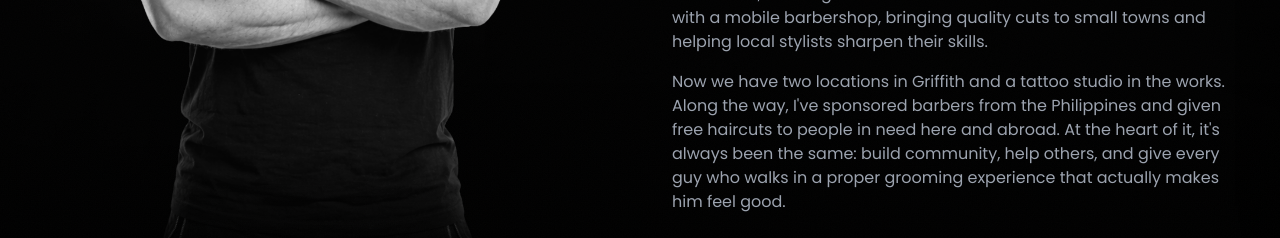
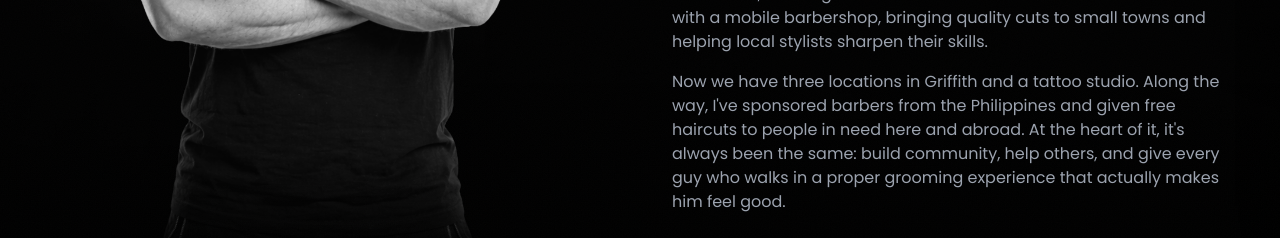
Before and after one commit to pannocotta/modernmancave-v2, a Next.js app: page /team in a window 1280 px wide. Shown: the part 582-820 px from the top of the page. Built offline with nearby package versions, Linux system fonts and the light colour scheme.

Commit message:
fix: update Tristan bio — three locations and tattoo studio

```diff
--- a/app/team/page.tsx
+++ b/app/team/page.tsx
@@ -59,7 +59,7 @@ export default function TeamPage() {
                   By 2017, I opened Modern Mancave with one goal: a space where men could actually feel comfortable looking after themselves. Classic cuts and fades came first, then facials, waxing, teeth whitening, and manicures, all designed for the modern man. I even took it on the road with a mobile barbershop, bringing quality cuts to small towns and helping local stylists sharpen their skills.
                 </p>
                 <p>
-                  Now we have two locations in Griffith and a tattoo studio in the works. Along the way, I&apos;ve sponsored barbers from the Philippines and given free haircuts to people in need here and abroad. At the heart of it, it&apos;s always been the same: build community, help others, and give every guy who walks in a proper grooming experience that actually makes him feel good.
+                  Now we have three locations in Griffith and a tattoo studio. Along the way, I&apos;ve sponsored barbers from the Philippines and given free haircuts to people in need here and abroad. At the heart of it, it&apos;s always been the same: build community, help others, and give every guy who walks in a proper grooming experience that actually makes him feel good.
                 </p>
               </div>
             </div>
```
